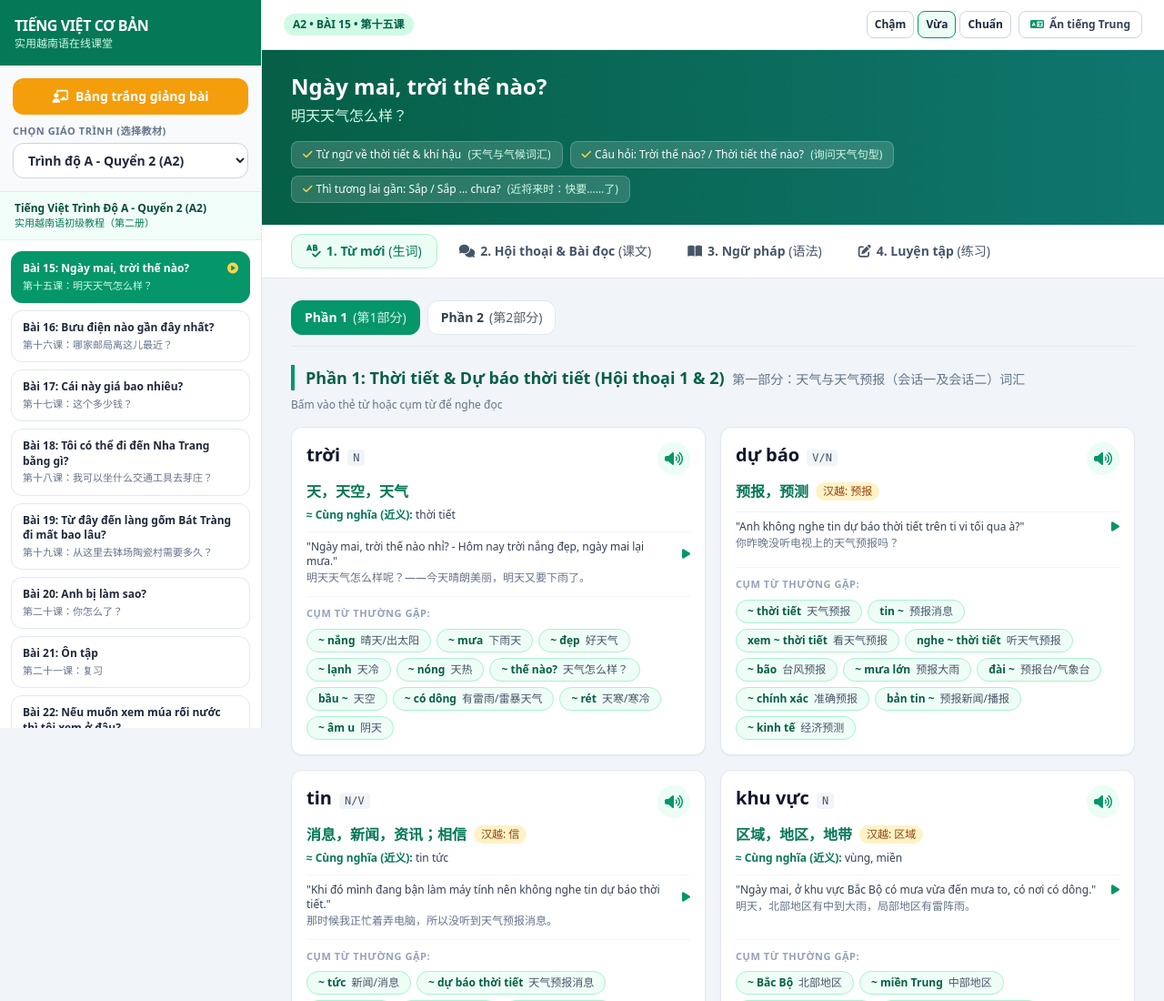
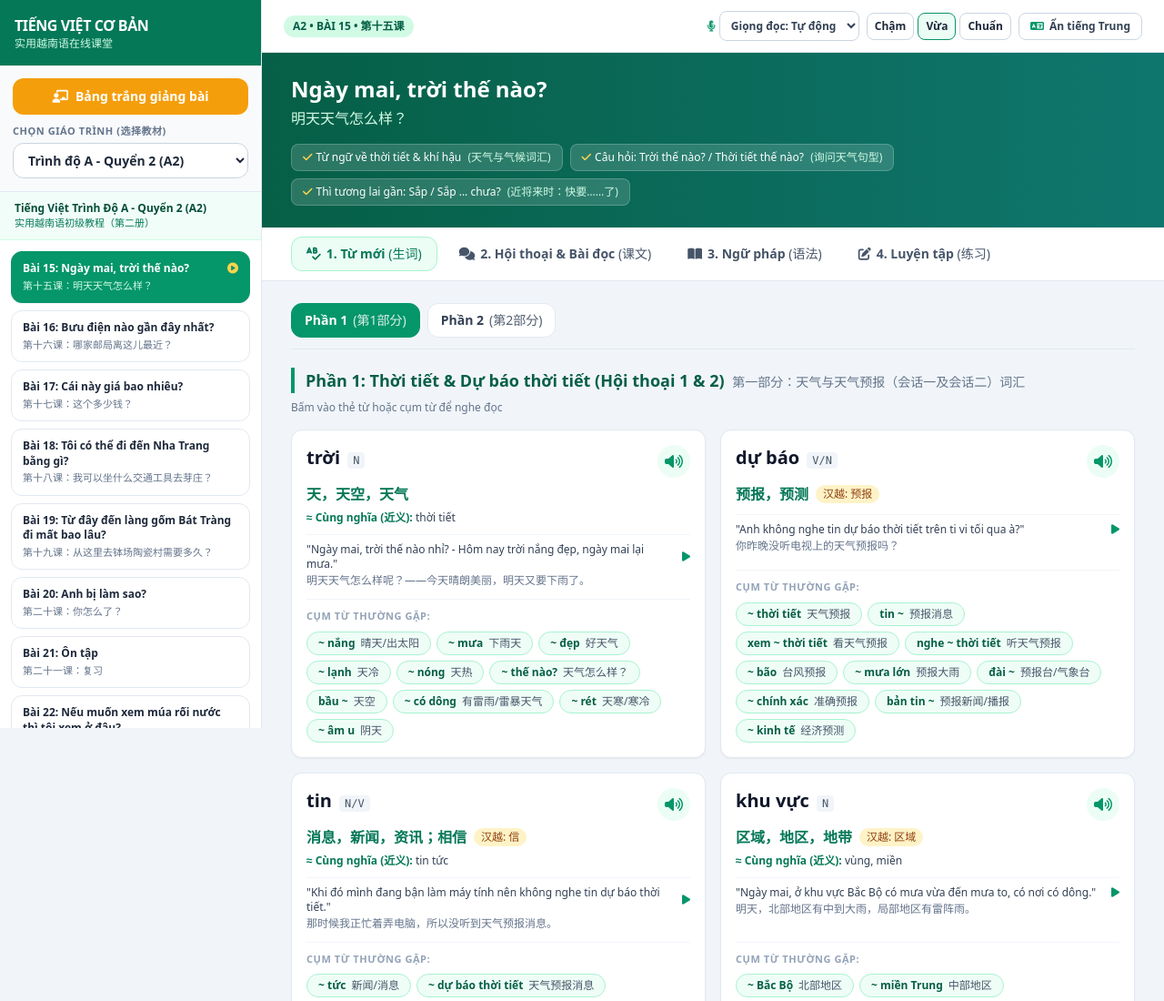
Before and after one commit to Qxiiang/QueViet, a plain HTML site: page lesson.html in a window 1280 px wide. Shown: the top 1100 px of the page at 91% size. Drawn offline with nearby package versions, Linux system fonts and the light colour scheme.

Commit message:
Add files via upload

```diff
--- a/lesson.html
+++ b/lesson.html
@@ -91,12 +91,24 @@
           <span id="lesson-badge" class="text-xs font-bold px-2.5 py-1 rounded-full bg-emerald-100 text-emerald-800"></span>
         </div>
 
-        <div class="flex items-center gap-2">
+        <div class="flex flex-wrap items-center gap-2">
+          <!-- Menu chọn giọng đọc tự động theo trình duyệt -->
+          <div class="flex items-center gap-1">
+            <i class="fa-solid fa-microphone-lines text-emerald-600 text-xs hidden sm:inline"></i>
+            <select
+              id="voice-selector"
+              title="Chọn giọng đọc có sẵn trên trình duyệt"
+              class="max-w-[145px] sm:max-w-[190px] px-2 py-1.5 rounded-lg border border-slate-300 bg-white text-xs font-semibold text-slate-700 focus:outline-none focus:border-emerald-600 cursor-pointer"
+            >
+              <option value="">Giọng đọc: Tự động</option>
+            </select>
+          </div>
+
           <!-- Thanh chọn tốc độ đọc -->
           <div class="flex items-center gap-1">
-            <button type="button" data-rate="0.75" class="rate-btn px-2 py-1.5 rounded-lg border border-slate-300 text-xs font-semibold">Chậm</button>
-            <button type="button" data-rate="0.9" class="rate-btn px-2 py-1.5 rounded-lg border border-emerald-600 bg-emerald-50 text-xs font-semibold">Vừa</button>
-            <button type="button" data-rate="1" class="rate-btn px-2 py-1.5 rounded-lg border border-slate-300 text-xs font-semibold">Chuẩn</button>
+            <button type="button" data-rate="0.6" class="rate-btn px-2 py-1.5 rounded-lg border border-slate-300 text-xs font-semibold">Chậm</button>
+            <button type="button" data-rate="0.85" class="rate-btn px-2 py-1.5 rounded-lg border border-emerald-600 bg-emerald-50 text-xs font-semibold">Vừa</button>
+            <button type="button" data-rate="1.05" class="rate-btn px-2 py-1.5 rounded-lg border border-slate-300 text-xs font-semibold">Chuẩn</button>
           </div>
 
           <button id="toggle-zh-btn" class="px-3 py-1.5 rounded-lg border border-slate-300 bg-white hover:bg-slate-50 text-xs font-semibold text-slate-700 flex items-center gap-1.5 cursor-pointer">
```
